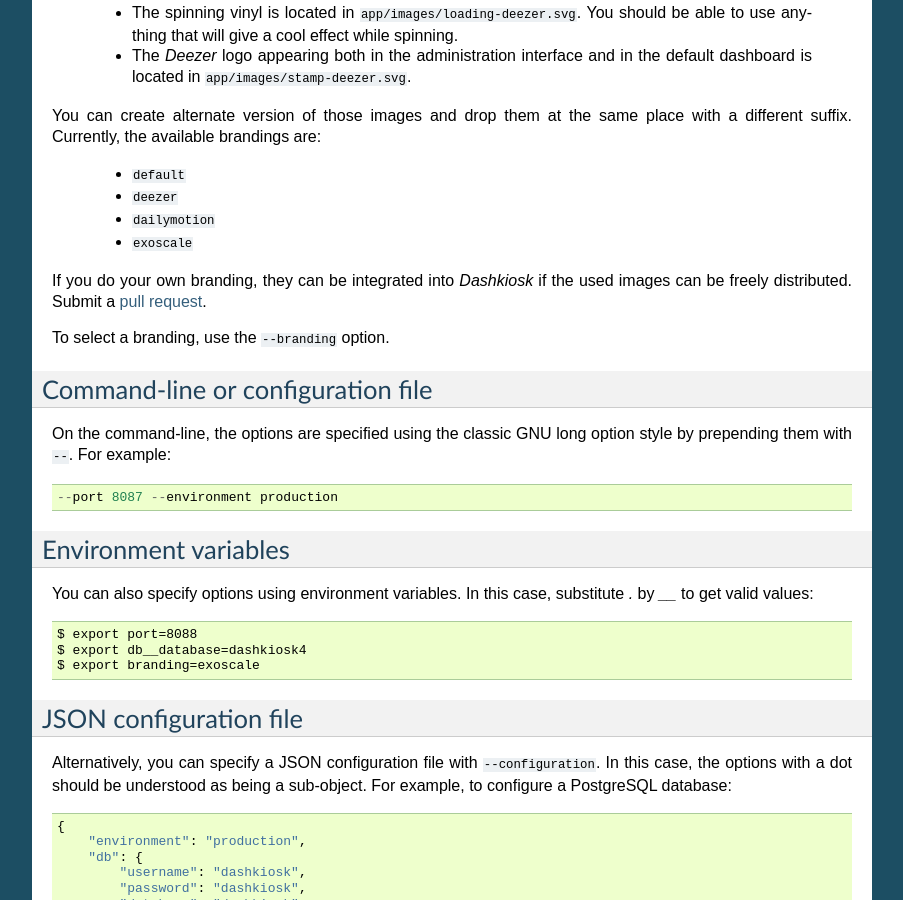
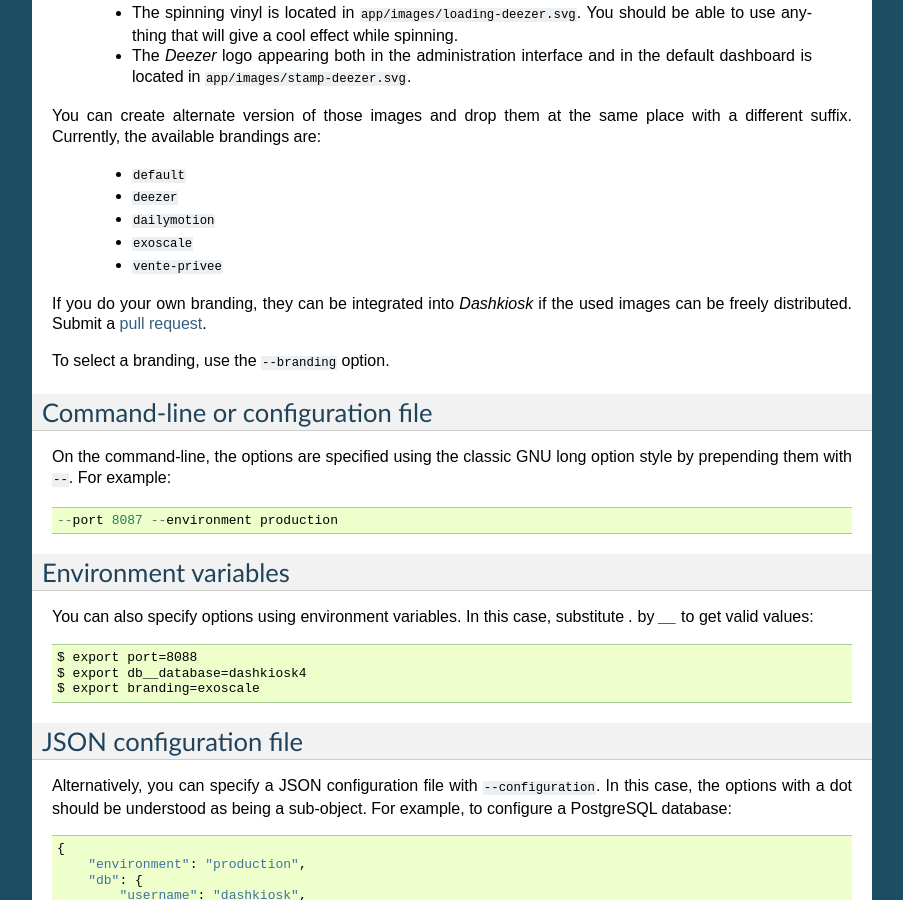
Before and after one commit to vincentbernat/dashkiosk, a Sphinx documentation site: the page built from docs/configuration.rst, in a window 1280 px wide and 900 px high, scrolled down 1979 px. Shown: the whole window, without its empty margins (198-1101 px from the left). Built offline with Sphinx 7.4.7, drawn with Linux system fonts in a browser that asks for light colours.

Commit message:
add vente-privee to branding doc

```diff
--- a/docs/configuration.rst
+++ b/docs/configuration.rst
@@ -127,6 +127,7 @@ are:
  - ``deezer``
  - ``dailymotion``
  - ``exoscale``
+ - ``vente-privee``
 
 If you do your own branding, they can be integrated into *Dashkiosk*
 if the used images can be freely distributed. Submit a `pull
```
